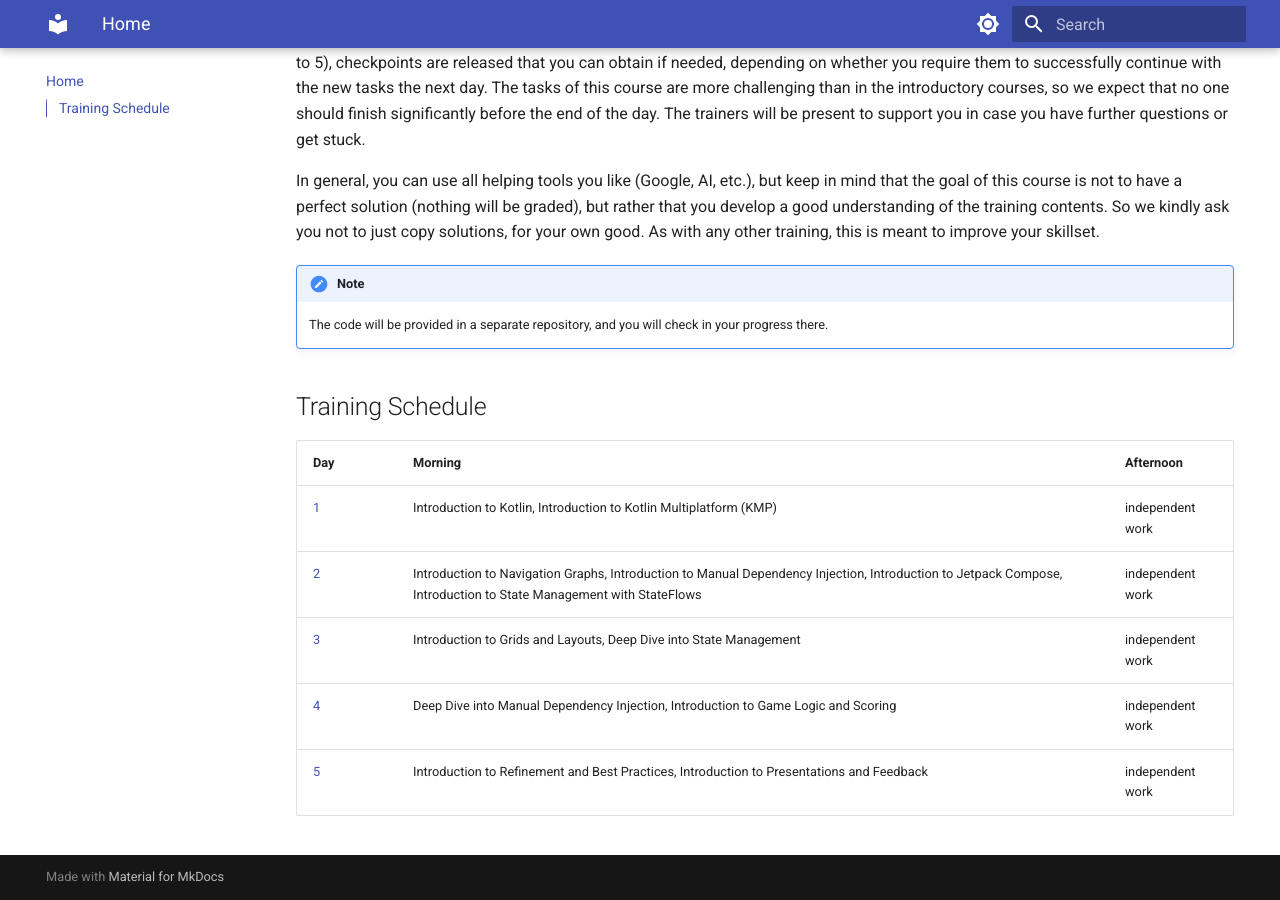
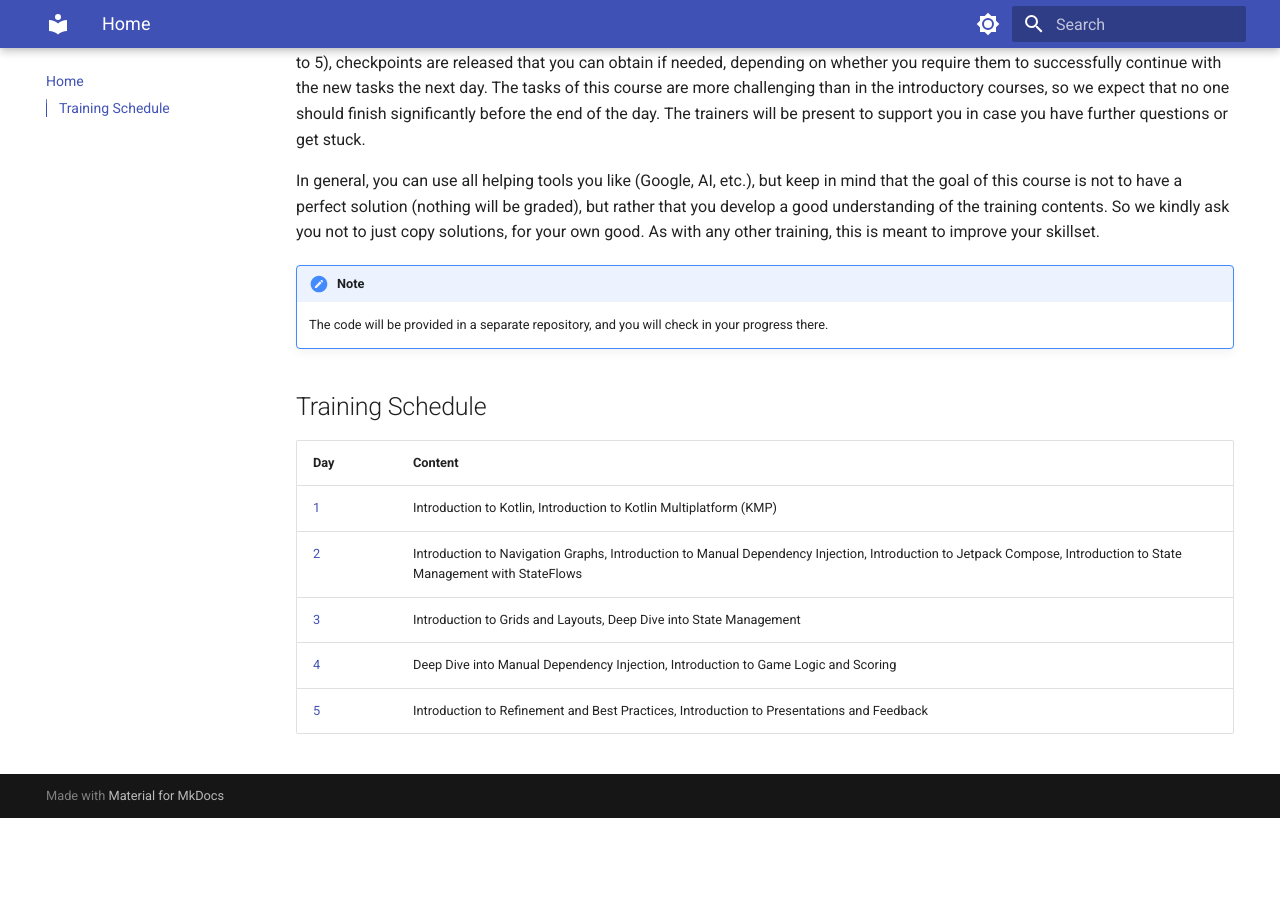
Before and after one commit to kirschkakao/Kotlin-Multiplatform-Training, an MkDocs documentation site: the page built from docs/index.md, in a window 1280 px wide and 900 px high, scrolled down 1293 px. Built offline with MkDocs 1.6.1 and Material for MkDocs 9.7.7, drawn with Linux system fonts in a browser that asks for light colours; after the commit the page ends 2111 px from its top, so only the background shows below that.

Commit message:
update schedule table

```diff
--- a/docs/index.md
+++ b/docs/index.md
@@ -22,10 +22,10 @@ In general, you can use all helping tools you like (Google, AI, etc.), but keep
 
 ## Training Schedule
 
-| Day | Morning | Afternoon |
-|-----|---------|-----------|
-| [1](day1/index.md) | Introduction to Kotlin, Introduction to Kotlin Multiplatform (KMP) | independent work |
-| [2](day2/index.md) | Introduction to Navigation Graphs, Introduction to Manual Dependency Injection, Introduction to Jetpack Compose, Introduction to State Management with StateFlows | independent work |
-| [3](day3/index.md) | Introduction to Grids and Layouts, Deep Dive into State Management | independent work |
-| [4](day4/index.md) | Deep Dive into Manual Dependency Injection, Introduction to Game Logic and Scoring | independent work |
-| [5](day5/index.md) | Introduction to Refinement and Best Practices, Introduction to Presentations and Feedback | independent work |
+| Day | Content |
+|-----|---------|
+| [1](day1/index.md) | Introduction to Kotlin, Introduction to Kotlin Multiplatform (KMP) |
+| [2](day2/index.md) | Introduction to Navigation Graphs, Introduction to Manual Dependency Injection, Introduction to Jetpack Compose, Introduction to State Management with StateFlows |
+| [3](day3/index.md) | Introduction to Grids and Layouts, Deep Dive into State Management |
+| [4](day4/index.md) | Deep Dive into Manual Dependency Injection, Introduction to Game Logic and Scoring |
+| [5](day5/index.md) | Introduction to Refinement and Best Practices, Introduction to Presentations and Feedback |
```
